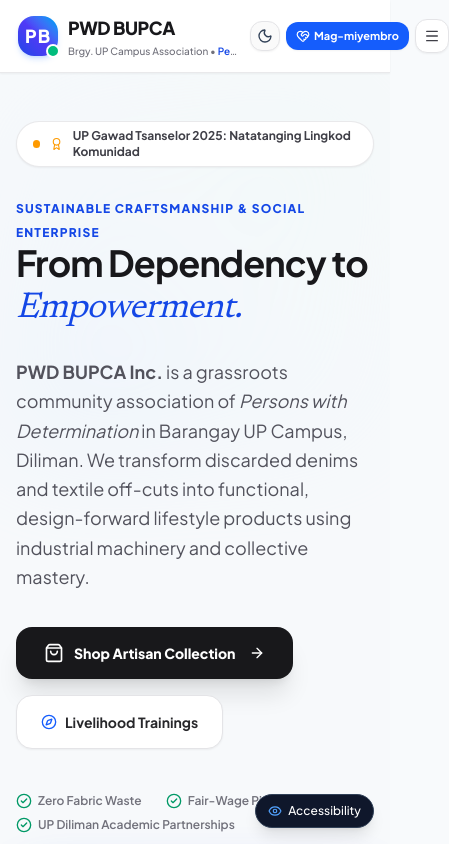
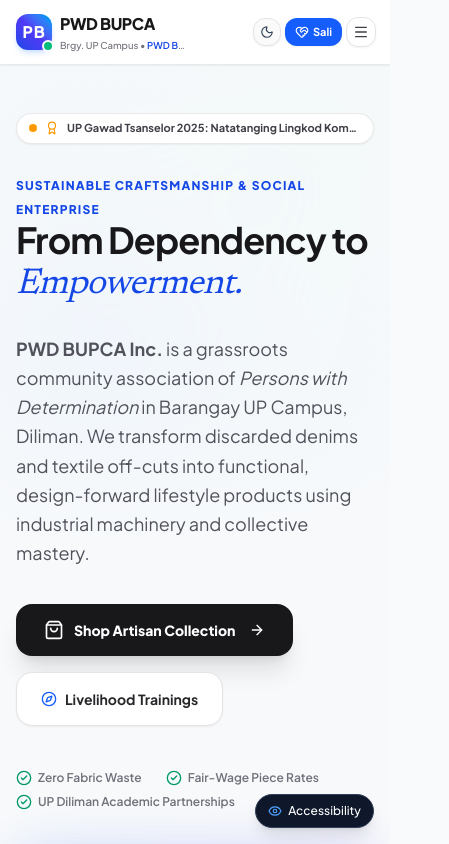
Before and after one commit to ajbasa0000/PWDBUPCA, a Next.js app in the folder pwd-bupca-app/: page / in a window 390 px wide. Shown: the top 844 px of the page, 449 px wide, since content can reach past the window. Built offline with nearby package versions, Linux system fonts and the light colour scheme.

Commit message:
fix: resolve mobile viewport scaling, add device viewport meta, and eliminate horizontal scrolling

```diff
--- a/pwd-bupca-app/src/app/globals.css
+++ b/pwd-bupca-app/src/app/globals.css
@@ -10,6 +10,12 @@
 :root {
   --background: #f8fafc;
   --foreground: #0f172a;
+}
+
+html, body {
+  max-width: 100vw;
+  overflow-x: hidden;
+  position: relative;
 }
 
 html.dark {
--- a/pwd-bupca-app/src/app/layout.tsx
+++ b/pwd-bupca-app/src/app/layout.tsx
@@ -24,6 +24,12 @@
 export const metadata: Metadata = {
   title: "PWD BUPCA Inc. | Empowering Persons with Determination",
   description: "Official portal of PWD BUPCA Inc. (Barangay UP Campus Association). Livelihood trainings, upcycled sustainable crafts, and community command center.",
+};
+
+export const viewport = {
+  width: "device-width",
+  initialScale: 1,
+  maximumScale: 5,
 };
 
 export default function RootLayout({
--- a/pwd-bupca-app/src/app/page.tsx
+++ b/pwd-bupca-app/src/app/page.tsx
@@ -70,10 +70,10 @@
               <div className="lg:col-span-7 space-y-7">
 
                 {/* Prestige Badge */}
-                <div className="inline-flex items-center gap-2.5 px-4 py-1.5 rounded-full bg-white dark:bg-zinc-900 border border-zinc-200/80 dark:border-zinc-800 shadow-xs hover:border-amber-400 transition-colors">
-                  <span className="flex h-2 w-2 rounded-full bg-amber-500"></span>
-                  <Award className="w-4 h-4 text-amber-500" />
-                  <span className="text-xs font-bold text-zinc-700 dark:text-zinc-300">
+                <div className="inline-flex items-center gap-2 px-3 py-1.5 rounded-full bg-white dark:bg-zinc-900 border border-zinc-200/80 dark:border-zinc-800 shadow-xs hover:border-amber-400 transition-colors max-w-full">
+                  <span className="flex h-2 w-2 rounded-full bg-amber-500 shrink-0"></span>
+                  <Award className="w-3.5 h-3.5 sm:w-4 sm:h-4 text-amber-500 shrink-0" />
+                  <span className="text-[11px] sm:text-xs font-bold text-zinc-700 dark:text-zinc-300 truncate sm:whitespace-normal">
                     UP Gawad Tsanselor 2025: Natatanging Lingkod Komunidad
                   </span>
                 </div>
--- a/pwd-bupca-app/src/components/Navbar.tsx
+++ b/pwd-bupca-app/src/components/Navbar.tsx
@@ -35,27 +35,27 @@
   return (
     <header className="sticky top-0 z-40 bg-white/95 dark:bg-zinc-950/95 backdrop-blur-xl border-b border-zinc-200/80 dark:border-zinc-800/80 transition-all shadow-xs">
       <div className="max-w-7xl mx-auto px-3.5 sm:px-6 lg:px-8">
-        <div className="flex items-center justify-between min-h-[4.5rem] sm:min-h-[5.5rem] py-2 sm:py-3 gap-2 sm:gap-3">
+        <div className="flex items-center justify-between min-h-[4rem] sm:min-h-[5.5rem] py-2 sm:py-3 gap-1.5 sm:gap-3">
 
           {/* Logo & Brand Identity */}
           <Link
             href="/"
             onClick={() => { playChime('click'); setIsMobileMenuOpen(false); }}
-            className="flex items-center gap-2.5 sm:gap-3.5 group rounded-2xl p-1 transition-all focus:ring-4 focus:ring-blue-500 shrink-0 min-w-0"
+            className="flex items-center gap-2 sm:gap-3.5 group rounded-2xl p-0.5 sm:p-1 transition-all focus:ring-4 focus:ring-blue-500 shrink min-w-0"
           >
             <div className="relative flex items-center justify-center shrink-0">
-              <div className="w-10 h-10 sm:w-13 sm:h-13 rounded-2xl bg-gradient-to-tr from-blue-700 via-indigo-600 to-sky-500 text-white flex items-center justify-center font-black text-lg sm:text-xl tracking-wider shadow-md shadow-blue-500/20 group-hover:scale-105 transition-all">
+              <div className="w-9 h-9 sm:w-13 sm:h-13 rounded-xl sm:rounded-2xl bg-gradient-to-tr from-blue-700 via-indigo-600 to-sky-500 text-white flex items-center justify-center font-black text-base sm:text-xl tracking-wider shadow-md shadow-blue-500/20 group-hover:scale-105 transition-all">
                 PB
               </div>
-              <span className="absolute -bottom-0.5 -right-0.5 flex h-3.5 w-3.5 sm:h-4 sm:w-4">
+              <span className="absolute -bottom-0.5 -right-0.5 flex h-3 w-3 sm:h-4 sm:w-4">
                 <span className="animate-ping absolute inline-flex h-full w-full rounded-full bg-emerald-400 opacity-75"></span>
-                <span className="relative inline-flex rounded-full h-3.5 w-3.5 sm:h-4 sm:w-4 bg-emerald-500 border-2 border-white dark:border-zinc-900"></span>
+                <span className="relative inline-flex rounded-full h-3 w-3 sm:h-4 sm:w-4 bg-emerald-500 border-2 border-white dark:border-zinc-900"></span>
               </span>
             </div>
 
             <div className="flex flex-col justify-center min-w-0">
               <div className="flex items-center gap-1.5 sm:gap-2">
-                <span className="font-black text-lg sm:text-2xl tracking-tight text-zinc-900 dark:text-white group-hover:text-blue-600 dark:group-hover:text-blue-400 transition-colors">
+                <span className="font-black text-base sm:text-2xl tracking-tight text-zinc-900 dark:text-white group-hover:text-blue-600 dark:group-hover:text-blue-400 transition-colors truncate">
                   PWD BUPCA
                 </span>
                 <span className="hidden md:inline-flex items-center gap-1 text-[11px] font-bold px-2.5 py-0.5 rounded-full bg-amber-50 dark:bg-amber-950/70 text-amber-800 dark:text-amber-300 border border-amber-200/90 dark:border-amber-700/80">
@@ -63,8 +63,8 @@
                   <span>UP Gawad Tsanselor</span>
                 </span>
               </div>
-              <p className="text-[10px] sm:text-xs font-medium text-zinc-500 dark:text-zinc-400 truncate max-w-[170px] sm:max-w-none mt-0.5">
-                Brgy. UP Campus Association • <span className="text-blue-700 dark:text-blue-400 font-semibold">Persons with Determination</span>
+              <p className="text-[9.5px] sm:text-xs font-medium text-zinc-500 dark:text-zinc-400 truncate max-w-[130px] xs:max-w-[170px] sm:max-w-none mt-0.5">
+                Brgy. UP Campus • <span className="text-blue-700 dark:text-blue-400 font-semibold">PWD BUPCA</span>
               </p>
             </div>
           </Link>
@@ -93,7 +93,7 @@
           </nav>
 
           {/* Right Action buttons */}
-          <div className="flex items-center gap-1.5 sm:gap-2.5 shrink-0">
+          <div className="flex items-center gap-1 sm:gap-2 shrink-0">
             {/* Theme Toggle Button */}
             <button
               onClick={toggleTheme}
@@ -102,9 +102,9 @@
               title={theme === 'dark' ? "Switch to light mode" : "Switch to dark mode"}
             >
               {theme === 'dark' ? (
-                <Sun className="w-4 h-4 text-amber-400" />
+                <Sun className="w-3.5 h-3.5 sm:w-4 sm:h-4 text-amber-400" />
               ) : (
-                <Moon className="w-4 h-4 text-slate-700" />
+                <Moon className="w-3.5 h-3.5 sm:w-4 sm:h-4 text-slate-700" />
               )}
             </button>
 
@@ -112,10 +112,11 @@
             <Link
               href="/membership"
               onClick={() => playChime('click')}
-              className="inline-flex items-center gap-1 sm:gap-1.5 px-2.5 sm:px-3 py-1.5 sm:py-2 rounded-xl bg-blue-600 hover:bg-blue-500 text-white font-bold text-[11px] sm:text-xs shadow-xs hover:shadow-md transition-all cursor-pointer whitespace-nowrap"
+              className="inline-flex items-center gap-1 px-2.5 sm:px-3 py-1.5 sm:py-2 rounded-xl bg-blue-600 hover:bg-blue-500 text-white font-bold text-[11px] sm:text-xs shadow-xs hover:shadow-md transition-all cursor-pointer whitespace-nowrap"
             >
-              <HeartHandshake className="w-3.5 h-3.5 sm:w-4 sm:h-4 text-white" />
-              <span>Mag-miyembro</span>
+              <HeartHandshake className="w-3.5 h-3.5 text-white" />
+              <span className="hidden xs:inline">Mag-miyembro</span>
+              <span className="xs:hidden">Sali</span>
             </Link>
 
             {/* Command Center (Hidden on small screens, accessible via hamburger) */}
@@ -135,7 +136,7 @@
                 playChime('click');
                 setIsMobileMenuOpen(!isMobileMenuOpen);
               }}
-              className="lg:hidden p-2 rounded-xl border border-zinc-200 dark:border-zinc-800 bg-white dark:bg-zinc-900 text-zinc-700 dark:text-zinc-200 hover:bg-zinc-100 dark:hover:bg-zinc-800 cursor-pointer shadow-xs"
+              className="lg:hidden p-1.5 sm:p-2 rounded-xl border border-zinc-200 dark:border-zinc-800 bg-white dark:bg-zinc-900 text-zinc-700 dark:text-zinc-200 hover:bg-zinc-100 dark:hover:bg-zinc-800 cursor-pointer shadow-xs shrink-0"
               aria-label={isMobileMenuOpen ? "Close navigation menu" : "Open navigation menu"}
               aria-expanded={isMobileMenuOpen}
             >
```
